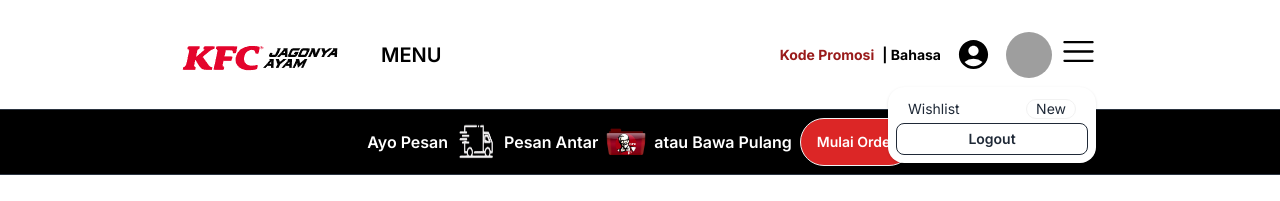
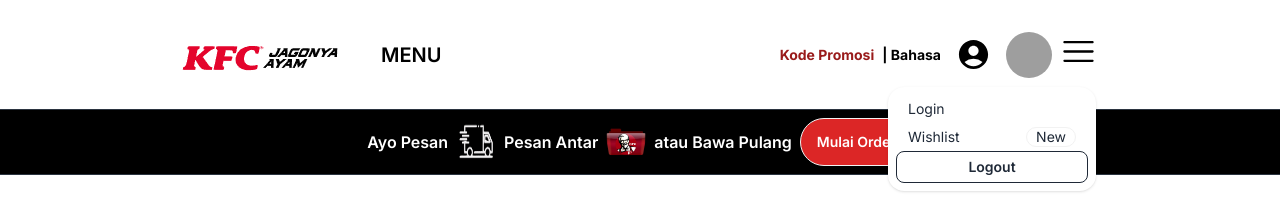
Before and after one commit to MuhammadSyauqiAlBashir/KFC-Ku, a Next.js app in the folder gc02/: page /products in a window 1280 px wide. Both pictures are taken after a click on the button 1078 px from the left and 51 px from the top of the page. Shown: the top 201 px of the page. Built offline with nearby package versions, Linux system fonts and the light colour scheme; no server answers; grey boxes are pictures that could not be loaded.

Commit message:
Deployment

```diff
--- a/gc02/src/app/products/page.tsx
+++ b/gc02/src/app/products/page.tsx
@@ -21,12 +21,10 @@ export default function Products() {
     setProduct([])
     setProduct(newData.data)
     }else{
-
       const response = await fetch(`${process.env.NEXT_PUBLIC_BASE_URL}api/products?page=${pageNumber}&search=${keyword}`, {
         cache: "no-store",
       });
       const newData = await response.json();
-
       setProduct(product.concat(newData.data));
       setHasMore(newData.data.length > 0);
       setLoading(false);
--- a/gc02/src/components/navbar.tsx
+++ b/gc02/src/components/navbar.tsx
@@ -53,6 +53,11 @@ export default function Navbar() {
               className="mt-3 z-[1] p-2 shadow menu menu-sm dropdown-content bg-base-100 rounded-box w-52"
             >
               <li>
+                <Link href="/login" className="justify-between">
+                  Login
+                </Link>
+              </li>
+              <li>
                 <Link href="/wishlist" className="justify-between">
                   Wishlist
                   <span className="badge">New</span>
--- a/gc02/src/components/removewishlist.tsx
+++ b/gc02/src/components/removewishlist.tsx
@@ -16,7 +16,6 @@ export default function RemoveWishlistButton({
   const router = useRouter();
   const handleDeleteWishlist = async () => {
     try {
-      // const base_url = process.env.URI as string;
       const response = await fetch(`${process.env.NEXT_PUBLIC_BASE_URL}api/wishlist`, {
         method: "DELETE",
         headers: {
@@ -33,7 +32,7 @@ export default function RemoveWishlistButton({
       }
       refetchData()
       const result = await response.json();
-
+      router.push("/wishlist");
       Swal.fire({
         icon: "success",
         text: `Successfully Delete Product in Your Wishlist`,
```
